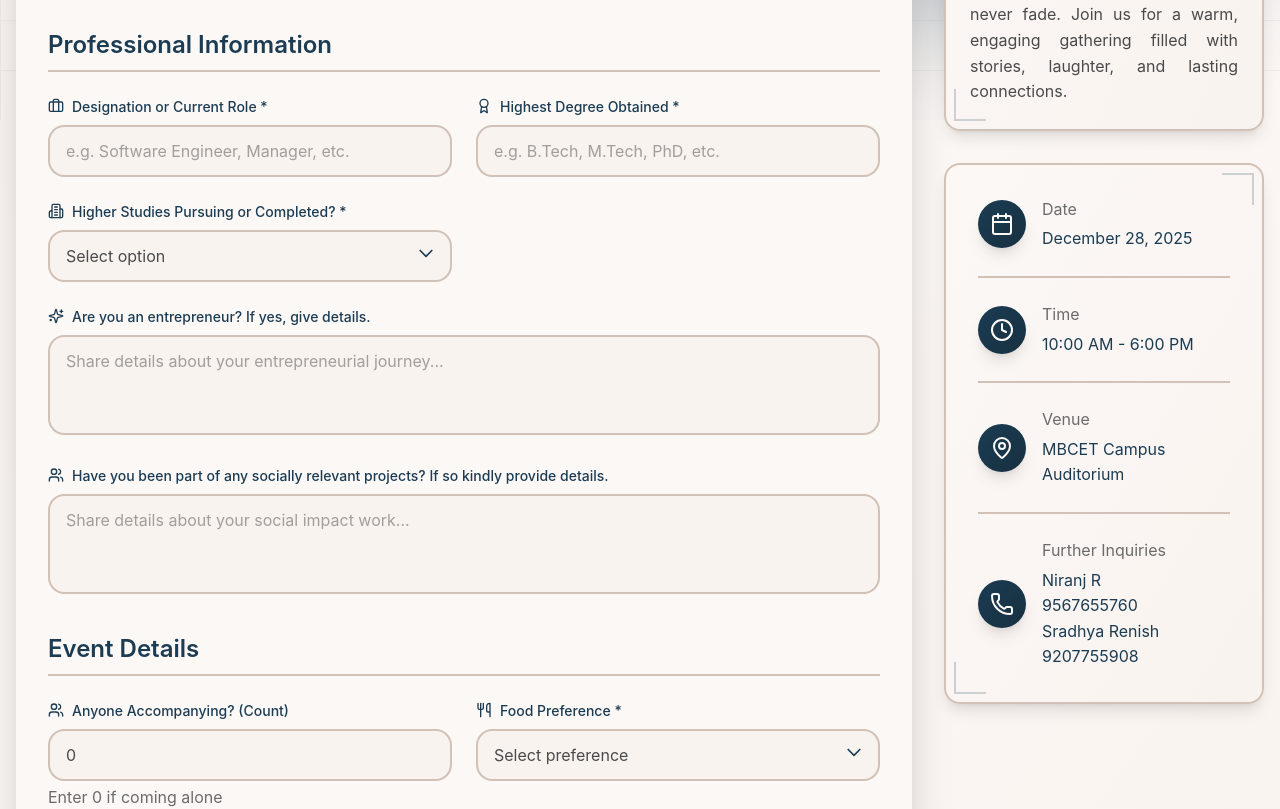
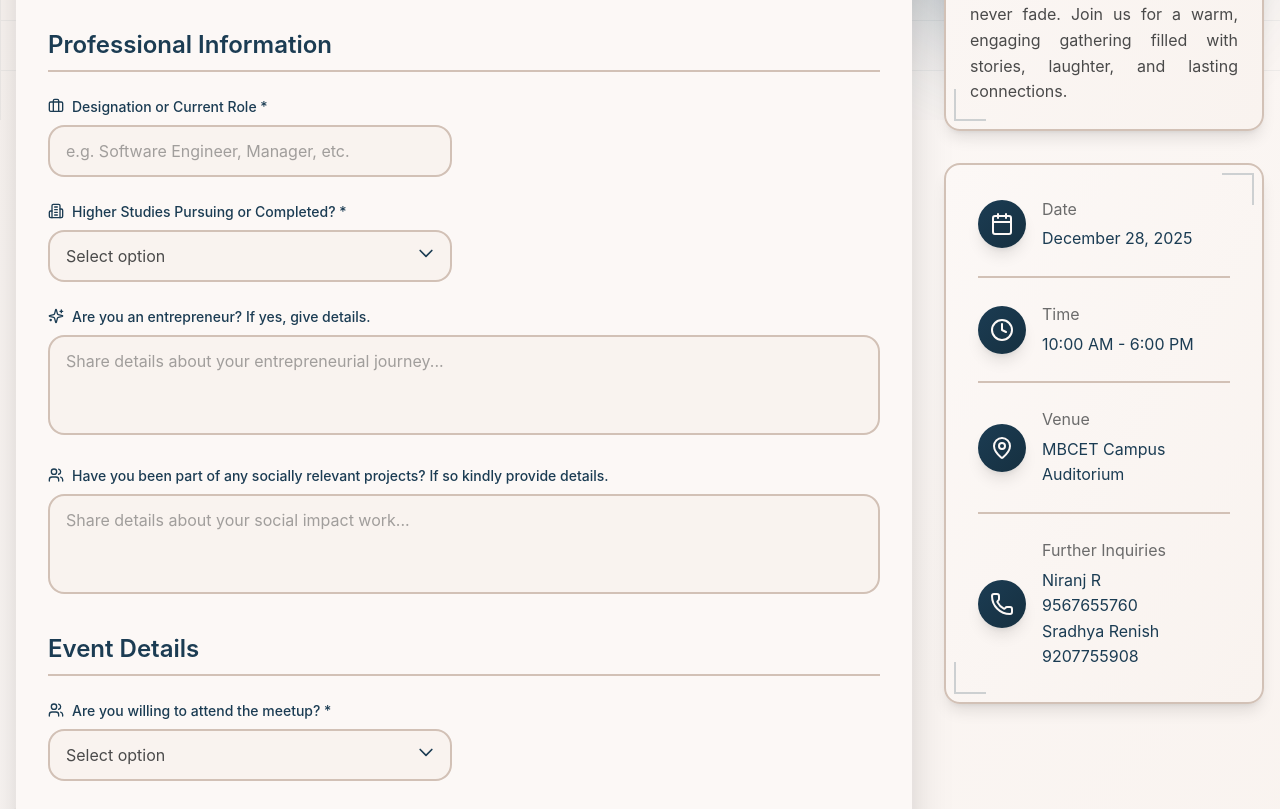
Before and after one commit to niranj-r/ALUMNI_MEETUP_FORMS, a React (Vite) app: page / in a window 1280 px wide. Shown: the part 680-1489 px from the top of the page. Built offline with nearby package versions, Linux system fonts and the light colour scheme.

Commit message:
fix: add willingToAttend field and conditional validation in registration form

```diff
--- a/src/components/AlumniRegistrationForm.tsx
+++ b/src/components/AlumniRegistrationForm.tsx
@@ -33,7 +33,9 @@ export default function AlumniRegistrationForm() {
     socialProjects: "",
     accompanyCount: "0",
     foodPreference: "",
+    willingToAttend: "",   // 👈 new
   });
+
 
   const [errors, setErrors] = useState<Record<string, string>>({});
   const [showModal, setShowModal] = useState(false);
@@ -80,10 +82,6 @@ export default function AlumniRegistrationForm() {
       newErrors.email = "Invalid email format";
     }
 
-    if (!formData.highestDegree.trim()) {
-      newErrors.highestDegree = "Highest degree obtained is required";
-    }
-
     if (!formData.higherStudies) {
       newErrors.higherStudies = "Please select an option";
     }
@@ -92,6 +90,12 @@ export default function AlumniRegistrationForm() {
       newErrors.institutionName = "Institution name is required";
     }
 
+    // ✅ Event logic
+    if (!formData.willingToAttend) {
+      newErrors.willingToAttend = "Please let us know if you’ll attend";
+    }
+
+    if (formData.willingToAttend === "yes") {
       if (!formData.accompanyCount) {
         newErrors.accompanyCount =
           "Number of persons accompanying is required";
@@ -100,10 +104,12 @@ export default function AlumniRegistrationForm() {
       if (!formData.foodPreference) {
         newErrors.foodPreference = "Please select food preference";
       }
+    }
 
     setErrors(newErrors);
-    return Object.keys(newErrors).length === 0;
+    return newErrors; // ✅ THIS IS THE CRITICAL FIX
   };
+
 
   const handleSubmit = async (e: React.FormEvent) => {
     e.preventDefault();
@@ -111,8 +117,11 @@ export default function AlumniRegistrationForm() {
     console.log("✅ Submit button clicked");
     console.log("📨 Form Data:", formData);
 
-    if (!validate()) {
-      console.log("❌ Validation failed:", errors);
+    const validationErrors = validate();   // ✅ store returned object
+    console.log("🔎 Validation errors:", validationErrors);
+
+    if (Object.keys(validationErrors).length > 0) {   // ✅ proper check
+      console.log("❌ Validation failed");
       return;
     }
 
@@ -132,7 +141,7 @@ export default function AlumniRegistrationForm() {
       console.log("✅ Data stored successfully!");
       console.log("📄 Document ID:", docRef.id);
 
-      // Reset form
+      // ✅ Reset form
       setFormData({
         name: "",
         courseStudied: "",
@@ -147,6 +156,7 @@ export default function AlumniRegistrationForm() {
         socialProjects: "",
         accompanyCount: "0",
         foodPreference: "",
+        willingToAttend: "",
       });
 
       setShowModal(true);
@@ -155,6 +165,7 @@ export default function AlumniRegistrationForm() {
       alert("Failed to submit. Please try again.");
     }
   };
+
 
   const currentYear = new Date().getFullYear();
   const years = Array.from({ length: 50 }, (_, i) => currentYear - i);
@@ -237,8 +248,7 @@ export default function AlumniRegistrationForm() {
                     value={formData.name}
                     onChange={handleChange}
                     placeholder="Enter your full name"
-                    className={`w-full px-4 py-3 bg-[var(--dominant-bg)] border-2 ${
-                      errors.name
+                    className={`w-full px-4 py-3 bg-[var(--dominant-bg)] border-2 ${errors.name
                       ? "border-red-500"
                       : "border-[var(--secondary)]"
                       } rounded-xl focus:outline-none focus:border-[var(--accent)] transition-all duration-300 hover:border-[var(--accent)] hover:shadow-md`}
@@ -264,8 +274,7 @@ export default function AlumniRegistrationForm() {
                     name="yearOfPassout"
                     value={formData.yearOfPassout}
                     onChange={handleChange}
-                    className={`w-full px-4 py-3 bg-[var(--dominant-bg)] border-2 ${
-                      errors.yearOfPassout
+                    className={`w-full px-4 py-3 bg-[var(--dominant-bg)] border-2 ${errors.yearOfPassout
                       ? "border-red-500"
                       : "border-[var(--secondary)]"
                       } rounded-xl focus:outline-none focus:border-[var(--accent)] transition-all duration-300 hover:border-[var(--accent)] hover:shadow-md appearance-none cursor-pointer`}
@@ -313,8 +322,7 @@ export default function AlumniRegistrationForm() {
                     name="courseStudied"
                     value={formData.courseStudied}
                     onChange={handleChange}
-                    className={`w-full px-4 py-3 bg-[var(--dominant-bg)] border-2 ${
-                      errors.courseStudied
+                    className={`w-full px-4 py-3 bg-[var(--dominant-bg)] border-2 ${errors.courseStudied
                       ? "border-red-500"
                       : "border-[var(--secondary)]"
                       } rounded-xl focus:outline-none focus:border-[var(--accent)] transition-all duration-300 hover:border-[var(--accent)] hover:shadow-md appearance-none cursor-pointer`}
@@ -383,8 +391,7 @@ export default function AlumniRegistrationForm() {
                     value={formData.whatsappNumber}
                     onChange={handleChange}
                     placeholder="+91 XXXXX XXXXX"
-                    className={`w-full px-4 py-3 bg-[var(--dominant-bg)] border-2 ${
-                      errors.whatsappNumber
+                    className={`w-full px-4 py-3 bg-[var(--dominant-bg)] border-2 ${errors.whatsappNumber
                       ? "border-red-500"
                       : "border-[var(--secondary)]"
                       } rounded-xl focus:outline-none focus:border-[var(--accent)] transition-all duration-300 hover:border-[var(--accent)] hover:shadow-md`}
@@ -412,8 +419,7 @@ export default function AlumniRegistrationForm() {
                     value={formData.email}
                     onChange={handleChange}
                     placeholder="your.email@example.com"
-                    className={`w-full px-4 py-3 bg-[var(--dominant-bg)] border-2 ${
-                      errors.email
+                    className={`w-full px-4 py-3 bg-[var(--dominant-bg)] border-2 ${errors.email
                       ? "border-red-500"
                       : "border-[var(--secondary)]"
                       } rounded-xl focus:outline-none focus:border-[var(--accent)] transition-all duration-300 hover:border-[var(--accent)] hover:shadow-md`}
@@ -455,8 +461,7 @@ export default function AlumniRegistrationForm() {
                     value={formData.designation}
                     onChange={handleChange}
                     placeholder="e.g. Software Engineer, Manager, etc."
-                    className={`w-full px-4 py-3 bg-[var(--dominant-bg)] border-2 ${
-                      errors.designation
+                    className={`w-full px-4 py-3 bg-[var(--dominant-bg)] border-2 ${errors.designation
                       ? "border-red-500"
                       : "border-[var(--secondary)]"
                       } rounded-xl focus:outline-none focus:border-[var(--accent)] transition-all duration-300 hover:border-[var(--accent)] hover:shadow-md`}
@@ -464,35 +469,6 @@ export default function AlumniRegistrationForm() {
                   {errors.designation && (
                     <span className="text-red-500 text-sm mt-1 block">
                       {errors.designation}
-                    </span>
-                  )}
-                </div>
-
-                {/* Highest Degree Obtained */}
-                <div className="relative">
-                  <label
-                    htmlFor="highestDegree"
-                    className="block text-[var(--accent)] mb-2 flex items-center gap-2"
-                  >
-                    <Award className="w-4 h-4" />
-                    Highest Degree Obtained *
-                  </label>
-                  <input
-                    type="text"
-                    id="highestDegree"
-                    name="highestDegree"
-                    value={formData.highestDegree}
-                    onChange={handleChange}
-                    placeholder="e.g. B.Tech, M.Tech, PhD, etc."
-                    className={`w-full px-4 py-3 bg-[var(--dominant-bg)] border-2 ${
-                      errors.highestDegree
-                        ? "border-red-500"
-                        : "border-[var(--secondary)]"
-                    } rounded-xl focus:outline-none focus:border-[var(--accent)] transition-all duration-300 hover:border-[var(--accent)] hover:shadow-md`}
-                  />
-                  {errors.highestDegree && (
-                    <span className="text-red-500 text-sm mt-1 block">
-                      {errors.highestDegree}
                     </span>
                   )}
                 </div>
@@ -513,8 +489,7 @@ export default function AlumniRegistrationForm() {
                     name="higherStudies"
                     value={formData.higherStudies}
                     onChange={handleChange}
-                    className={`w-full px-4 py-3 bg-[var(--dominant-bg)] border-2 ${
-                      errors.higherStudies
+                    className={`w-full px-4 py-3 bg-[var(--dominant-bg)] border-2 ${errors.higherStudies
                       ? "border-red-500"
                       : "border-[var(--secondary)]"
                       } rounded-xl focus:outline-none focus:border-[var(--accent)] transition-all duration-300 hover:border-[var(--accent)] hover:shadow-md appearance-none cursor-pointer`}
@@ -562,8 +537,7 @@ export default function AlumniRegistrationForm() {
                       value={formData.institutionName}
                       onChange={handleChange}
                       placeholder="Enter institution or university name"
-                      className={`w-full px-4 py-3 bg-[var(--dominant-bg)] border-2 ${
-                        errors.institutionName
+                      className={`w-full px-4 py-3 bg-[var(--dominant-bg)] border-2 ${errors.institutionName
                         ? "border-red-500"
                         : "border-[var(--secondary)]"
                         } rounded-xl focus:outline-none focus:border-[var(--accent)] transition-all duration-300 hover:border-[var(--accent)] hover:shadow-md`}
@@ -631,6 +605,55 @@ export default function AlumniRegistrationForm() {
               </h3>
 
               <div className="grid grid-cols-1 md:grid-cols-2 gap-6">
+                {/* Willing to attend? */}
+                <div className="relative">
+                  <label
+                    htmlFor="willingToAttend"
+                    className="block text-[var(--accent)] mb-2 flex items-center gap-2"
+                  >
+                    <Users className="w-4 h-4" />
+                    Are you willing to attend the meetup? *
+                  </label>
+                  <select
+                    id="willingToAttend"
+                    name="willingToAttend"
+                    value={formData.willingToAttend}
+                    onChange={handleChange}
+                    className={`w-full px-4 py-3 bg-[var(--dominant-bg)] border-2 ${errors.willingToAttend
+                      ? "border-red-500"
+                      : "border-[var(--secondary)]"
+                      } rounded-xl focus:outline-none focus:border-[var(--accent)] transition-all duration-300 hover:border-[var(--accent)] hover:shadow-md appearance-none cursor-pointer`}
+                  >
+                    <option value="">Select option</option>
+                    <option value="yes">Yes, I will attend</option>
+                    <option value="no">No, I won’t be able to attend</option>
+                  </select>
+                  <div className="absolute right-4 top-[42px] pointer-events-none">
+                    <svg
+                      className="w-5 h-5 text-[var(--accent)]"
+                      fill="none"
+                      stroke="currentColor"
+                      viewBox="0 0 24 24"
+                    >
+                      <path
+                        strokeLinecap="round"
+                        strokeLinejoin="round"
+                        strokeWidth={2}
+                        d="M19 9l-7 7-7-7"
+                      />
+                    </svg>
+                  </div>
+                  {errors.willingToAttend && (
+                    <span className="text-red-500 text-sm mt-1 block">
+                      {errors.willingToAttend}
+                    </span>
+                  )}
+                </div>
+              </div>
+
+              {/* Conditional fields if they are attending */}
+              {formData.willingToAttend === "yes" && (
+                <div className="grid grid-cols-1 md:grid-cols-2 gap-6 mt-6">
                   {/* Anyone Accompany */}
                   <div className="relative">
                     <label
@@ -638,7 +661,7 @@ export default function AlumniRegistrationForm() {
                       className="block text-[var(--accent)] mb-2 flex items-center gap-2"
                     >
                       <Users className="w-4 h-4" />
-                    Anyone Accompanying? (Count)
+                      Anyone accompanying? (Count)
                     </label>
                     <input
                       type="number"
@@ -649,11 +672,19 @@ export default function AlumniRegistrationForm() {
                       min="0"
                       max="25"
                       placeholder="0"
-                    className="w-full px-4 py-3 bg-[var(--dominant-bg)] border-2 border-[var(--secondary)] rounded-xl focus:outline-none focus:border-[var(--accent)] transition-all duration-300 hover:border-[var(--accent)] hover:shadow-md"
+                      className={`w-full px-4 py-3 bg-[var(--dominant-bg)] border-2 ${errors.accompanyCount
+                        ? "border-red-500"
+                        : "border-[var(--secondary)]"
+                        } rounded-xl focus:outline-none focus:border-[var(--accent)] transition-all duration-300 hover:border-[var(--accent)] hover:shadow-md`}
                     />
                     <p className="text-xs text-[var(--neutral-mid)] mt-1">
-                    Enter 0 if coming alone
+                      Enter 0 if you’re coming alone.
                     </p>
+                    {errors.accompanyCount && (
+                      <span className="text-red-500 text-sm mt-1 block">
+                        {errors.accompanyCount}
+                      </span>
+                    )}
                   </div>
 
                   {/* Food Preference */}
@@ -670,8 +701,7 @@ export default function AlumniRegistrationForm() {
                       name="foodPreference"
                       value={formData.foodPreference}
                       onChange={handleChange}
-                    className={`w-full px-4 py-3 bg-[var(--dominant-bg)] border-2 ${
-                      errors.foodPreference
+                      className={`w-full px-4 py-3 bg-[var(--dominant-bg)] border-2 ${errors.foodPreference
                         ? "border-red-500"
                         : "border-[var(--secondary)]"
                         } rounded-xl focus:outline-none focus:border-[var(--accent)] transition-all duration-300 hover:border-[var(--accent)] hover:shadow-md appearance-none cursor-pointer`}
@@ -702,7 +732,9 @@ export default function AlumniRegistrationForm() {
                     )}
                   </div>
                 </div>
+              )}
             </motion.div>
+
 
             {/* Submit button */}
             <motion.div
```
Lines whose indentation alone changed are shown as unchanged.
